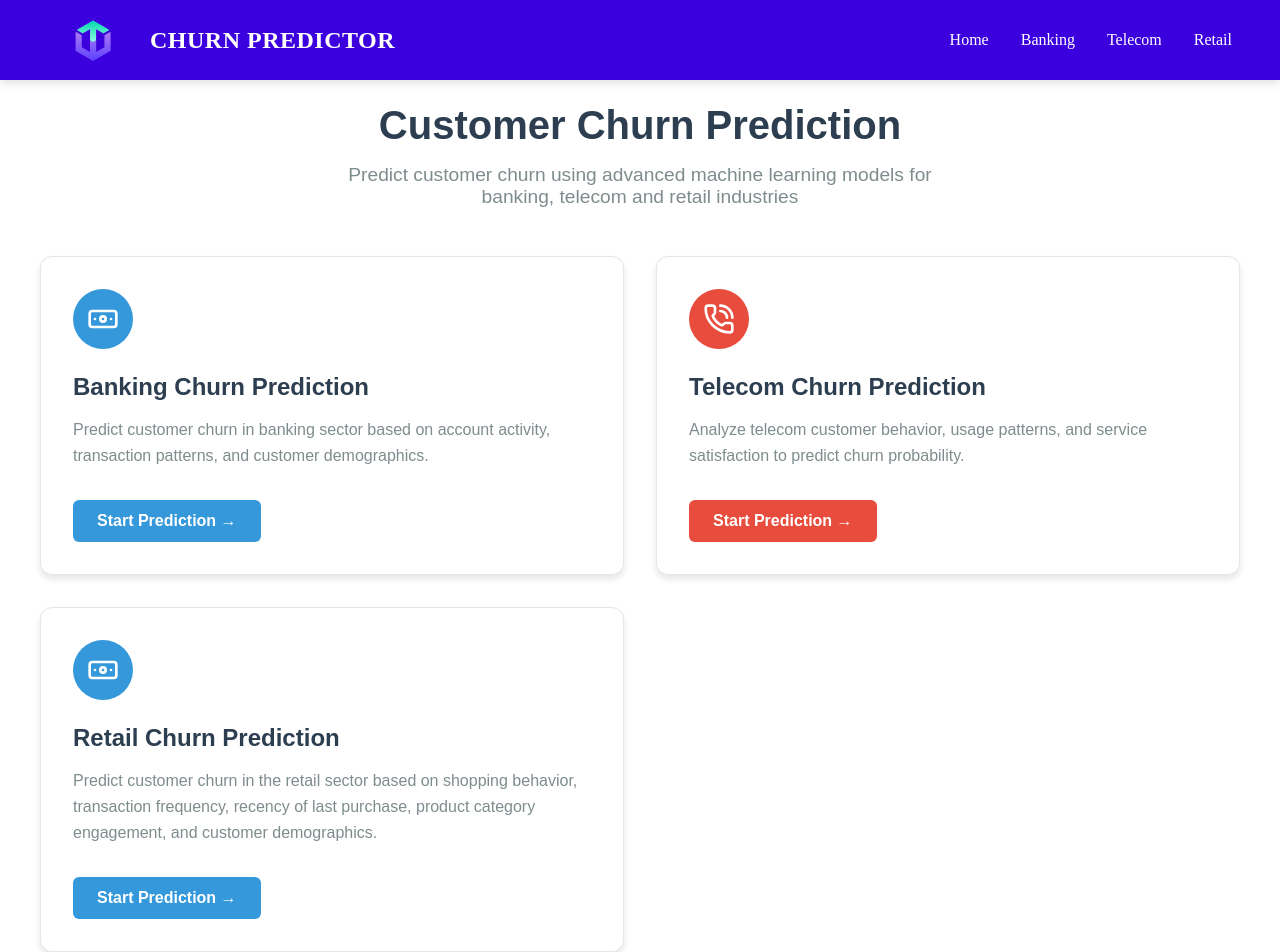
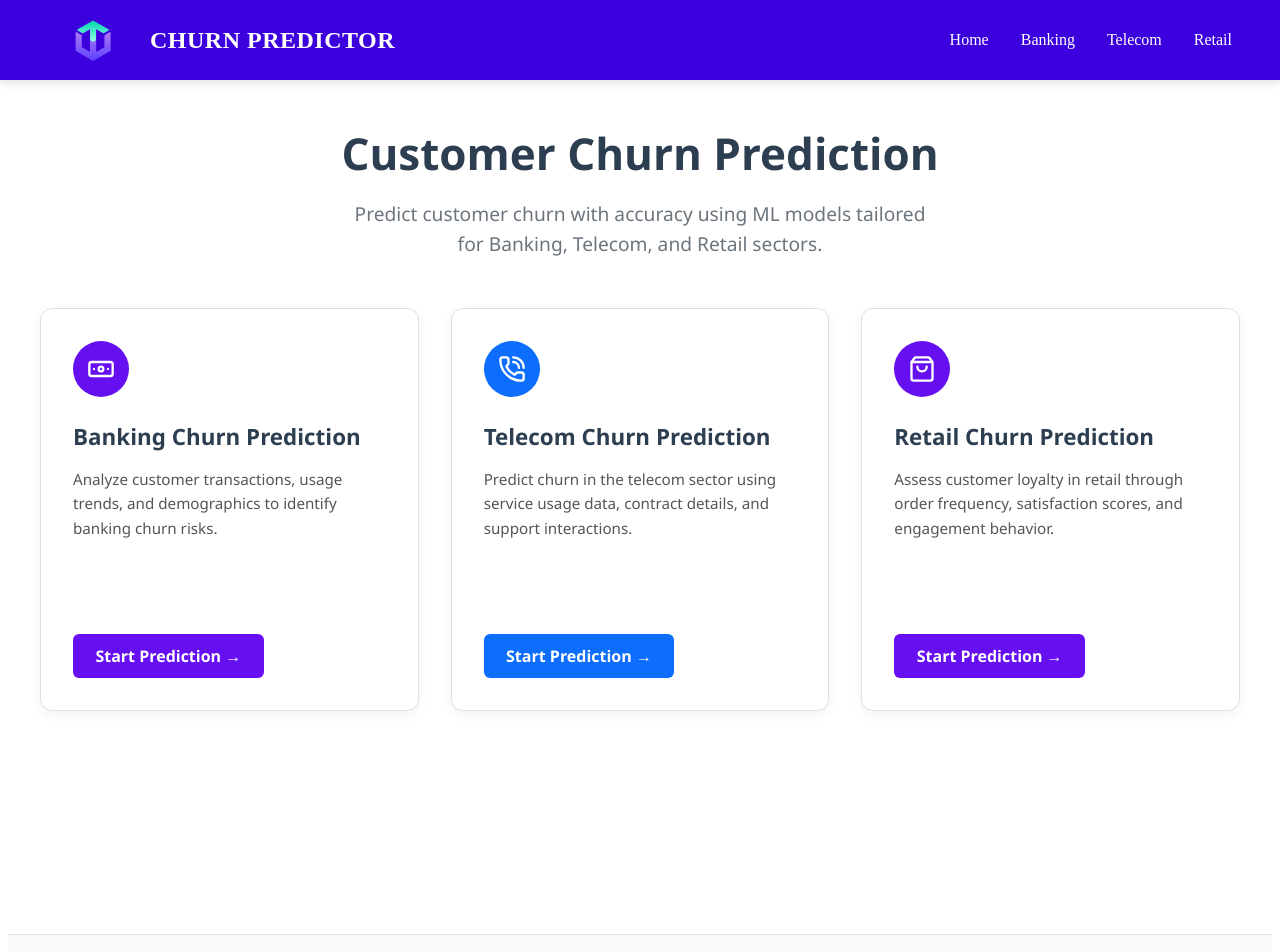
Before and after one commit to suraj120761/ChurnScope, a React (Vite) app in the folder churn-frontend/: page / in a window 1280 px wide. Shown: the top 952 px of the page. Built offline with nearby package versions, Linux system fonts and the light colour scheme.

Commit message:
Update Home.jsx

```diff
--- a/churn-frontend/src/Home.jsx
+++ b/churn-frontend/src/Home.jsx
@@ -1,36 +1,36 @@
 import React from "react";
 import { Link } from "react-router-dom";
-import { Banknote, PhoneCall } from "lucide-react";
+import { Banknote, PhoneCall, ShoppingBag } from "lucide-react";
 import Navbar from "./Navbar";
 
-export default function HomePage() {
+export default function Home() {
   return (
     <>
       <Navbar />
-
       <div
         style={{
           minHeight: "100vh",
-          fontFamily: "Arial, sans-serif",
-          padding: "2rem",
+          fontFamily: "Segoe UI, sans-serif",
+          padding: "3rem 2rem",
           maxWidth: "1200px",
           margin: "0 auto",
         }}
       >
         {/* Main Header */}
         <div style={{ textAlign: "center", marginBottom: "3rem" }}>
-          <h2 style={{ fontSize: "2.5rem", color: "#2c3e50", marginBottom: "1rem" }}>
+          <h2 style={{ fontSize: "2.75rem", color: "#2c3e50", marginBottom: "1rem", fontWeight: 700 }}>
             Customer Churn Prediction
           </h2>
           <p
             style={{
               fontSize: "1.2rem",
-              color: "#7f8c8d",
+              color: "#6c757d",
               maxWidth: "600px",
               margin: "0 auto",
+              lineHeight: 1.6,
             }}
           >
-            Predict customer churn using advanced machine learning models for banking, telecom and retail industries
+            Predict customer churn with accuracy using ML models tailored for Banking, Telecom, and Retail sectors.
           </p>
         </div>
 
@@ -38,184 +38,107 @@ export default function HomePage() {
         <div
           style={{
             display: "grid",
-            gridTemplateColumns: "repeat(auto-fit, minmax(400px, 1fr))",
+            gridTemplateColumns: "repeat(auto-fit, minmax(360px, 1fr))",
             gap: "2rem",
           }}
         >
-          {/* Banking Card */}
+          <ChurnCard
+            title="Banking Churn Prediction"
+            description="Analyze customer transactions, usage trends, and demographics to identify banking churn risks."
+            link="/banking"
+            icon={<Banknote color="white" size={28} />}
+            bgColor="#6610f2"
+            hoverColor="#1565c0"
+          />
+          <ChurnCard
+            title="Telecom Churn Prediction"
+            description="Predict churn in the telecom sector using service usage data, contract details, and support interactions."
+            link="/telecom"
+            icon={<PhoneCall color="white" size={28} />}
+            bgColor="#0d6efd"
+            hoverColor="#b71c1c"
+          />
+          <ChurnCard
+            title="Retail Churn Prediction"
+            description="Assess customer loyalty in retail through order frequency, satisfaction scores, and engagement behavior."
+            link="/retail"
+            icon={<ShoppingBag color="white" size={28} />}
+            bgColor="#6610f2"
+            hoverColor="#00695c"
+          />
+        </div>
+      </div>
+    </>
+  );
+}
+
+function ChurnCard({ title, description, link, icon, bgColor, hoverColor }) {
+  return (
     <div
       style={{
-              backgroundColor: "white",
+        backgroundColor: "#fff",
         borderRadius: "12px",
         padding: "2rem",
-              border: "1px solid #e1e8ed",
-              boxShadow: "0 4px 6px rgba(0, 0, 0, 0.1)",
-              transition: "transform 0.3s ease, box-shadow 0.3s ease",
+        border: "1px solid #e0e0e0",
+        boxShadow: "0 4px 12px rgba(0, 0, 0, 0.05)",
+        transition: "all 0.3s ease",
+        display: "flex",
+        flexDirection: "column",
+        justifyContent: "space-between",
+        height: "100%",
       }}
       onMouseEnter={(e) => {
-              e.currentTarget.style.transform = "translateY(-5px)";
-              e.currentTarget.style.boxShadow = "0 8px 25px rgba(0, 0, 0, 0.15)";
+        e.currentTarget.style.transform = "translateY(-6px)";
+        e.currentTarget.style.boxShadow = "0 8px 24px rgba(0,0,0,0.12)";
       }}
       onMouseLeave={(e) => {
         e.currentTarget.style.transform = "translateY(0)";
-              e.currentTarget.style.boxShadow = "0 4px 6px rgba(0, 0, 0, 0.1)";
+        e.currentTarget.style.boxShadow = "0 4px 12px rgba(0, 0, 0, 0.05)";
       }}
     >
+      <div>
         <div
           style={{
-                width: "60px",
-                height: "60px",
-                backgroundColor: "#3498db",
+            width: "56px",
+            height: "56px",
+            backgroundColor: bgColor,
             borderRadius: "50%",
             display: "flex",
             alignItems: "center",
             justifyContent: "center",
             marginBottom: "1.5rem",
+            transition: "background-color 0.3s ease",
           }}
         >
-              <Banknote color="white" size={32} />
+          {icon}
         </div>
-            <h3 style={{ fontSize: "1.5rem", color: "#2c3e50", marginBottom: "1rem" }}>
-              Banking Churn Prediction
+
+        <h3 style={{ fontSize: "1.4rem", color: "#2c3e50", marginBottom: "0.75rem", fontWeight: 600 }}>
+          {title}
         </h3>
-            <p style={{ color: "#7f8c8d", marginBottom: "2rem", lineHeight: "1.6" }}>
-              Predict customer churn in banking sector based on account activity, transaction patterns, and customer demographics.
+
+        <p style={{ color: "#555", lineHeight: 1.6, fontSize: "0.95rem", marginBottom: "1.75rem" }}>
+          {description}
         </p>
+      </div>
+
       <Link
-              to="/banking"
+        to={link}
         style={{
-                display: "inline-block",
-                backgroundColor: "#3498db",
+          alignSelf: "flex-start",
+          backgroundColor: bgColor,
           color: "white",
-                padding: "0.75rem 1.5rem",
+          padding: "0.7rem 1.4rem",
           borderRadius: "6px",
           textDecoration: "none",
           fontWeight: "bold",
           transition: "background-color 0.3s ease",
         }}
-              onMouseEnter={(e) => (e.currentTarget.style.backgroundColor = "#2980b9")}
-              onMouseLeave={(e) => (e.currentTarget.style.backgroundColor = "#3498db")}
+        onMouseEnter={(e) => (e.currentTarget.style.backgroundColor = hoverColor)}
+        onMouseLeave={(e) => (e.currentTarget.style.backgroundColor = bgColor)}
       >
         Start Prediction →
       </Link>
     </div>
-
-          {/* Telecom Card */}
-          <div
-            style={{
-              backgroundColor: "white",
-              borderRadius: "12px",
-              padding: "2rem",
-              border: "1px solid #e1e8ed",
-              boxShadow: "0 4px 6px rgba(0, 0, 0, 0.1)",
-              transition: "transform 0.3s ease, box-shadow 0.3s ease",
-            }}
-            onMouseEnter={(e) => {
-              e.currentTarget.style.transform = "translateY(-5px)";
-              e.currentTarget.style.boxShadow = "0 8px 25px rgba(0, 0, 0, 0.15)";
-            }}
-            onMouseLeave={(e) => {
-              e.currentTarget.style.transform = "translateY(0)";
-              e.currentTarget.style.boxShadow = "0 4px 6px rgba(0, 0, 0, 0.1)";
-            }}
-          >
-            <div
-              style={{
-                width: "60px",
-                height: "60px",
-                backgroundColor: "#e74c3c",
-                borderRadius: "50%",
-                display: "flex",
-                alignItems: "center",
-                justifyContent: "center",
-                marginBottom: "1.5rem",
-              }}
-            >
-              <PhoneCall color="white" size={32} />
-            </div>
-            <h3 style={{ fontSize: "1.5rem", color: "#2c3e50", marginBottom: "1rem" }}>
-              Telecom Churn Prediction
-            </h3>
-            <p style={{ color: "#7f8c8d", marginBottom: "2rem", lineHeight: "1.6" }}>
-              Analyze telecom customer behavior, usage patterns, and service satisfaction to predict churn probability.
-            </p>
-            <Link
-              to="/telecom"
-              style={{
-                display: "inline-block",
-                backgroundColor: "#e74c3c",
-                color: "white",
-                padding: "0.75rem 1.5rem",
-                borderRadius: "6px",
-                textDecoration: "none",
-                fontWeight: "bold",
-                transition: "background-color 0.3s ease",
-              }}
-              onMouseEnter={(e) => (e.currentTarget.style.backgroundColor = "#c0392b")}
-              onMouseLeave={(e) => (e.currentTarget.style.backgroundColor = "#e74c3c")}
-            >
-              Start Prediction →
-            </Link>
-          </div>
-          {/* Banking Card */}
-          <div
-            style={{
-              backgroundColor: "white",
-              borderRadius: "12px",
-              padding: "2rem",
-              border: "1px solid #e1e8ed",
-              boxShadow: "0 4px 6px rgba(0, 0, 0, 0.1)",
-              transition: "transform 0.3s ease, box-shadow 0.3s ease",
-            }}
-            onMouseEnter={(e) => {
-              e.currentTarget.style.transform = "translateY(-5px)";
-              e.currentTarget.style.boxShadow = "0 8px 25px rgba(0, 0, 0, 0.15)";
-            }}
-            onMouseLeave={(e) => {
-              e.currentTarget.style.transform = "translateY(0)";
-              e.currentTarget.style.boxShadow = "0 4px 6px rgba(0, 0, 0, 0.1)";
-            }}
-          >
-            <div
-              style={{
-                width: "60px",
-                height: "60px",
-                backgroundColor: "#3498db",
-                borderRadius: "50%",
-                display: "flex",
-                alignItems: "center",
-                justifyContent: "center",
-                marginBottom: "1.5rem",
-              }}
-            >
-              <Banknote color="white" size={32} />
-            </div>
-            <h3 style={{ fontSize: "1.5rem", color: "#2c3e50", marginBottom: "1rem" }}>
-              Retail Churn Prediction
-            </h3>
-            <p style={{ color: "#7f8c8d", marginBottom: "2rem", lineHeight: "1.6" }}>
-              Predict customer churn in the retail sector based on shopping behavior, transaction frequency, recency of last purchase, product category engagement, and customer demographics.
-            </p>
-            <Link
-              to="/retail"
-              style={{
-                display: "inline-block",
-                backgroundColor: "#3498db",
-                color: "white",
-                padding: "0.75rem 1.5rem",
-                borderRadius: "6px",
-                textDecoration: "none",
-                fontWeight: "bold",
-                transition: "background-color 0.3s ease",
-              }}
-              onMouseEnter={(e) => (e.currentTarget.style.backgroundColor = "#2980b9")}
-              onMouseLeave={(e) => (e.currentTarget.style.backgroundColor = "#3498db")}
-            >
-              Start Prediction →
-            </Link>
-          </div>
-        </div>
-      </div>
-    </>
   );
 }
```
Lines whose indentation alone changed are shown as unchanged.
